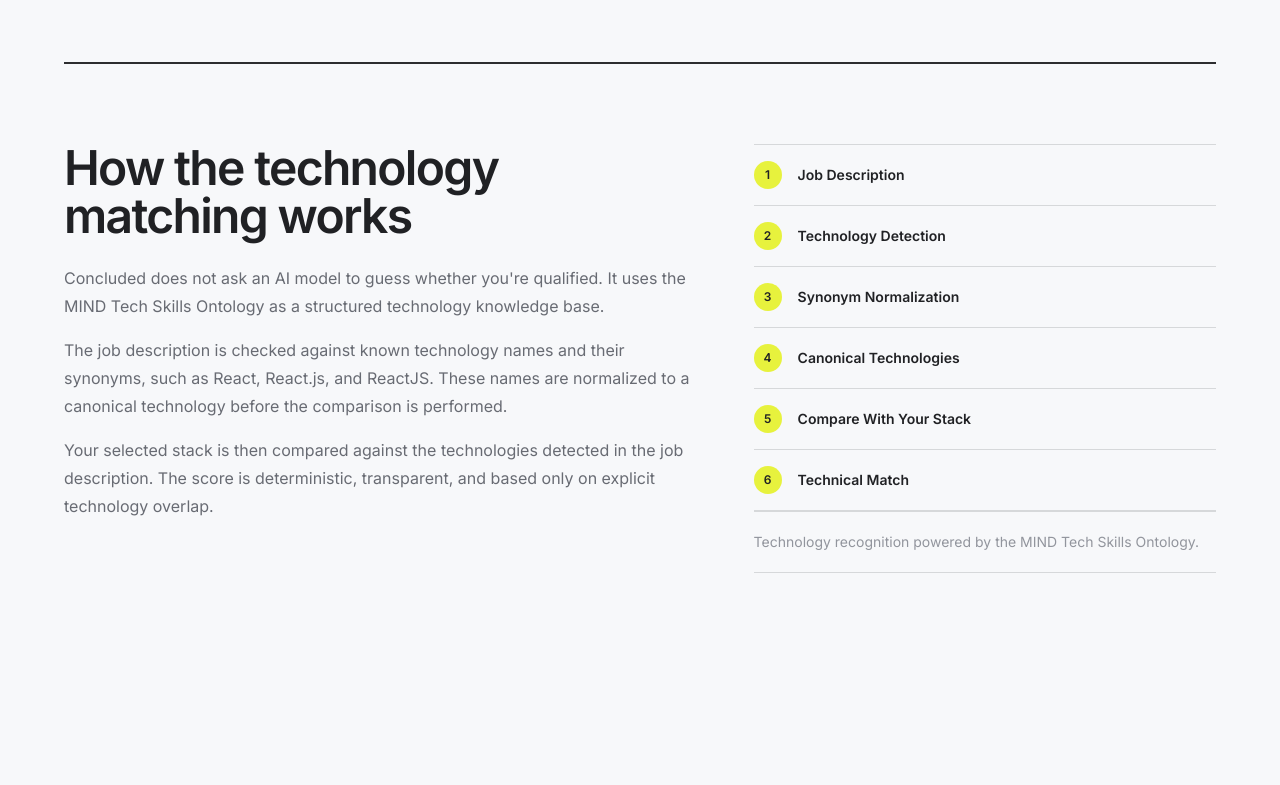
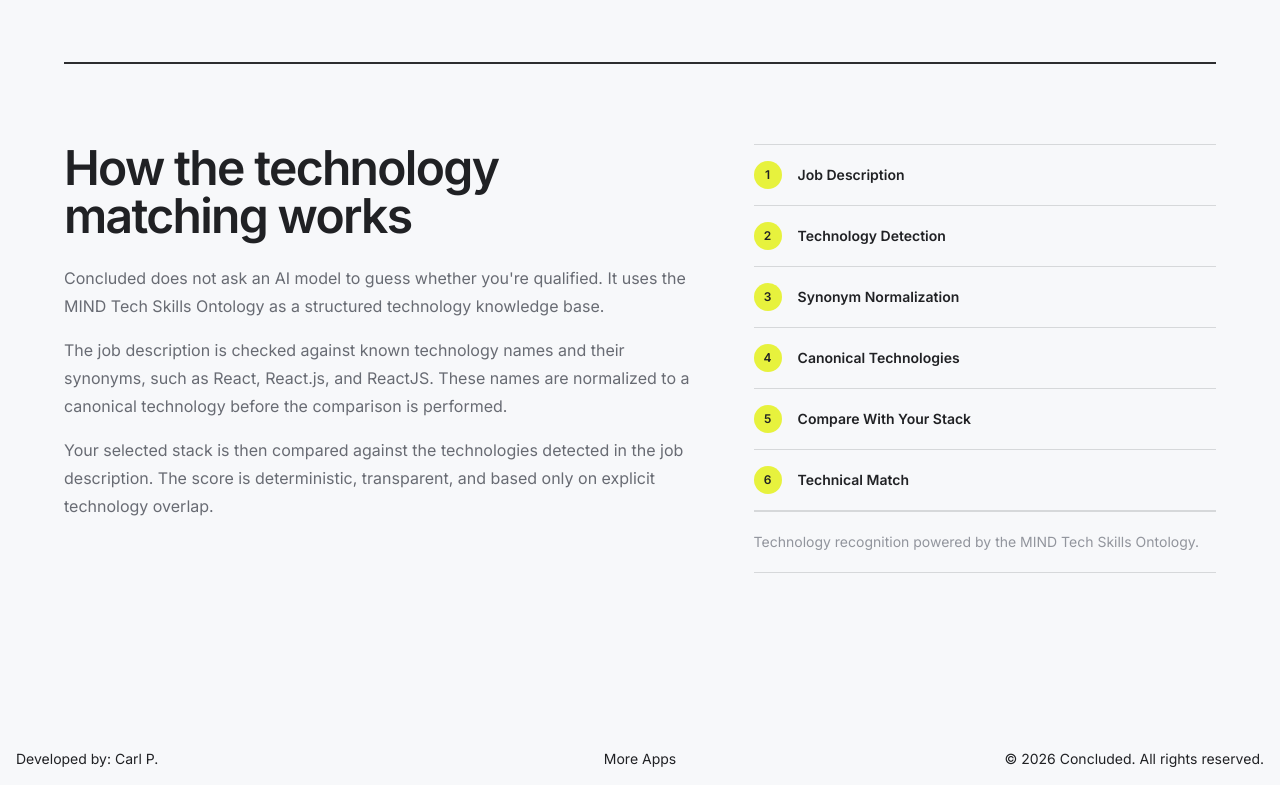
Before and after one commit to carleoj/concluded-web-app, a React (Vite) app in the folder client/: page / in a window 1280 px wide. Shown: the part 2256-3041 px from the top of the page. Before the commit the page ends 2989 px from the top, so only its background shows below. Built offline with nearby package versions, Linux system fonts and the light colour scheme; no server answers.

Commit message:
feat: add Footer component to enhance application layout

```diff
--- a/client/src/App.tsx
+++ b/client/src/App.tsx
@@ -10,6 +10,7 @@ import AnalyzeButton from './components/AnalyzeButton'
 import MatchResult from './components/MatchResult'
 import HowItWorks from './components/HowItWorks'
 import TechnologyExplanation from './components/TechnologyExplanation'
+import Footer from './components/Footer'
 
 function App() {
   const analyzerRef = useRef<HTMLElement>(null)
@@ -112,6 +113,7 @@ function App() {
         <HowItWorks />
         <TechnologyExplanation />
       </main>
+      <Footer />
     </div>
   )
 }
--- /dev/null
+++ b/client/src/components/Footer.tsx
@@ -0,0 +1,36 @@
+export default function Footer() {
+     const underlineEffect =
+        "relative inline-block after:absolute after:bottom-0 after:left-0 after:h-0.5 after:w-0 after:bg-current after:transition-all after:duration-300 after:ease-out hover:after:w-full";
+
+    return (
+
+        <footer className="grid grid-cols-1 gap-1 p-4 md:grid-cols-3 md:items-center">
+            <p className="text-center text-sm md:text-left">
+                Developed by:{" "}
+                <a
+                    href="https://github.com/carleoj"
+                    target="_blank"
+                    rel="noopener noreferrer"
+                    className={underlineEffect}
+                >
+                    Carl P.
+                </a>
+            </p>
+
+            <div className="text-center text-sm">
+                <a
+                    href="https://carlp.is-a.dev"
+                    target="_blank"
+                    rel="noopener noreferrer"
+                    className={underlineEffect}
+                >
+                    More Apps
+                </a>
+            </div>
+
+            <p className="text-center text-sm md:text-right">
+                © {new Date().getFullYear()} Concluded. All rights reserved.
+            </p>
+        </footer>
+    );
+}
```
